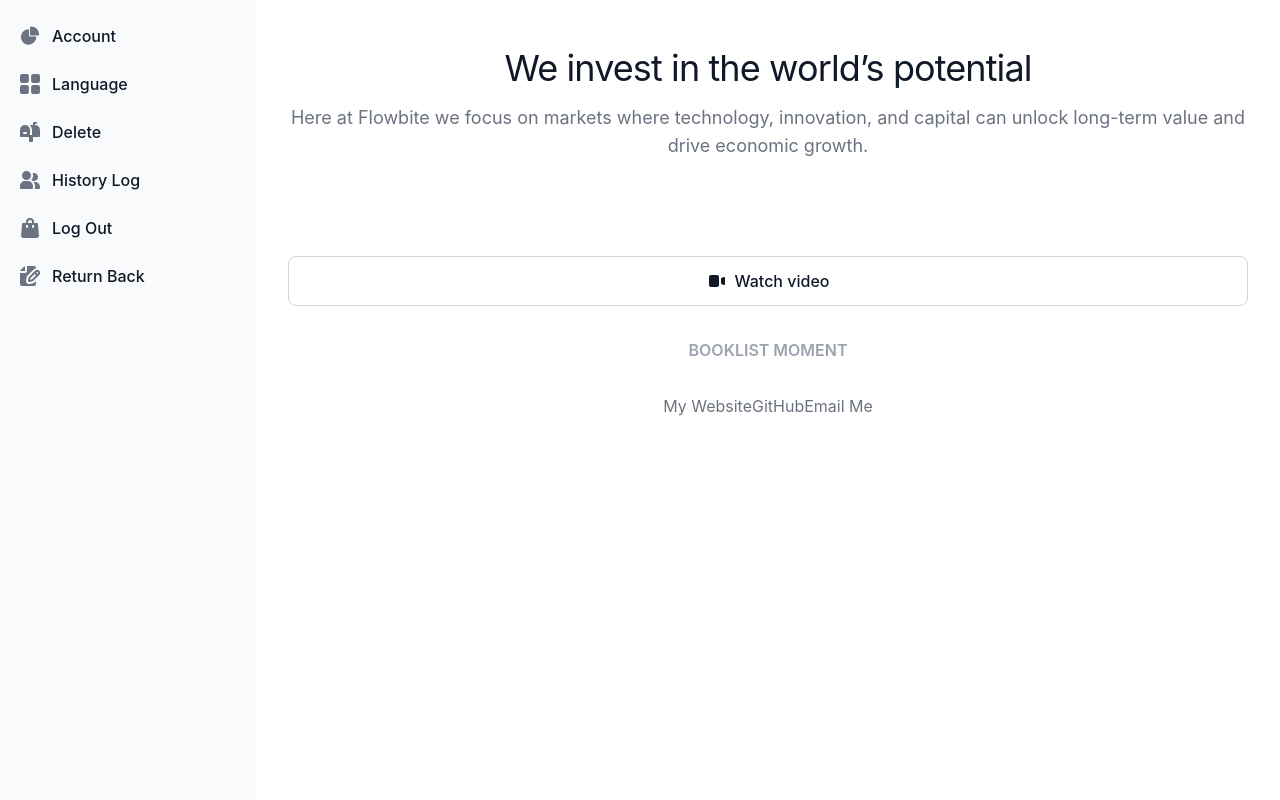
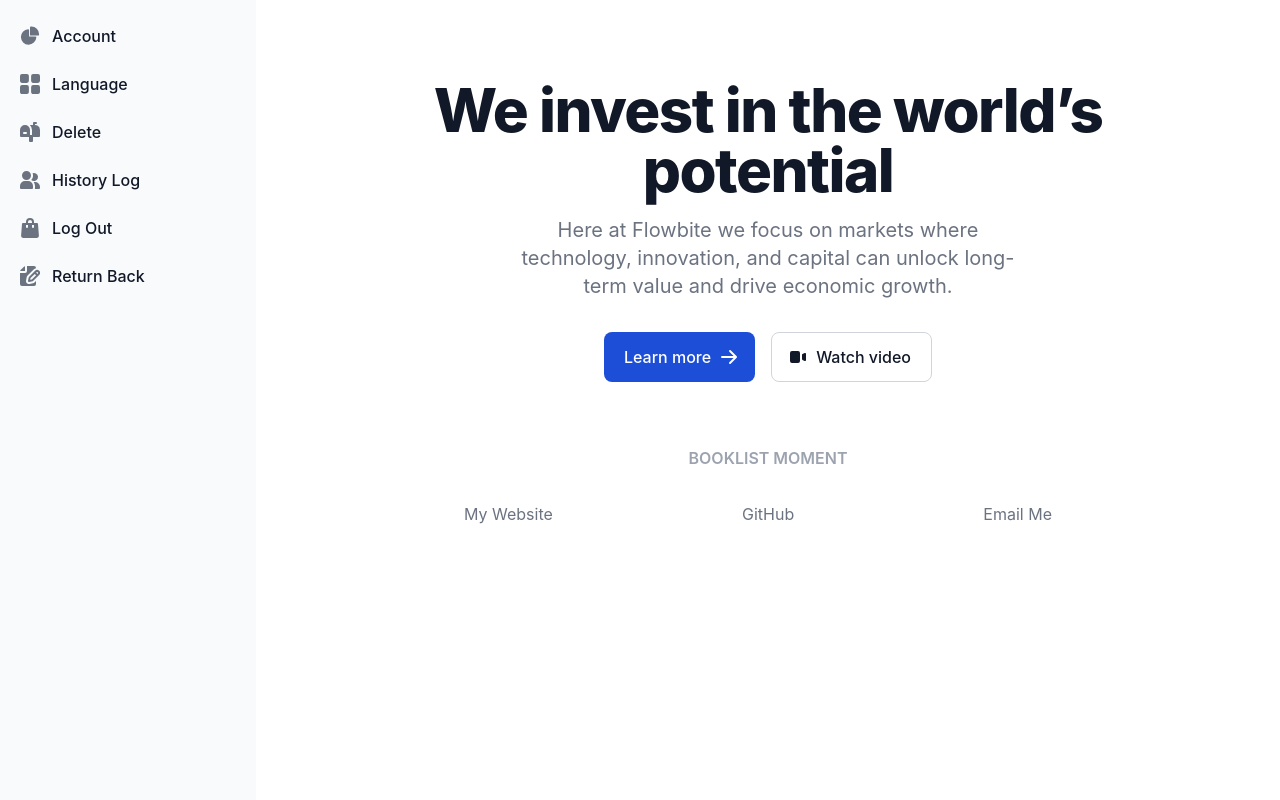
Before and after one commit to YOLO-GIT/Booklist, a PHP site: page /dist/settings.html in a window 1280 px wide. Run offline with PHP 8.4, Linux system fonts and the light colour scheme; some libraries are stand-ins or nearby versions.

Commit message:
Some Adjustment

```diff
--- a/Post-Sets/dist/home.html
+++ b/Post-Sets/dist/home.html
@@ -109,7 +109,7 @@
                     </a>
                 </li>
                 <li>
-                    <a href="./setting/settings.html"
+                    <a href="settings.html"
                         class="flex items-center p-2 text-gray-900 rounded-lg dark:text-white hover:bg-gray-100 dark:hover:bg-gray-700 group">
                         <svg class="flex-shrink-0 w-5 h-5 text-gray-500 transition duration-75 dark:text-gray-400 group-hover:text-gray-900 dark:group-hover:text-white"
                             data-slot="icon" fill="none" stroke-width="1.5" stroke="currentColor" viewBox="0 0 24 24"
--- a/Post-Sets/src/output.css
+++ b/Post-Sets/src/output.css
@@ -775,10 +775,38 @@ video {
   margin-top: 2rem;
 }
 
+.-ml-1 {
+  margin-left: -0.25rem;
+}
+
+.-mr-1 {
+  margin-right: -0.25rem;
+}
+
 .mb-4 {
   margin-bottom: 1rem;
 }
 
+.mb-5 {
+  margin-bottom: 1.25rem;
+}
+
+.mb-7 {
+  margin-bottom: 1.75rem;
+}
+
+.ml-2 {
+  margin-left: 0.5rem;
+}
+
+.mr-3 {
+  margin-right: 0.75rem;
+}
+
+.mr-5 {
+  margin-right: 1.25rem;
+}
+
 .block {
   display: block;
 }
@@ -903,8 +939,24 @@ video {
   width: 100%;
 }
 
+.w-12 {
+  width: 3rem;
+}
+
+.w-32 {
+  width: 8rem;
+}
+
+.w-40 {
+  width: 10rem;
+}
+
 .max-w-sm {
   max-width: 24rem;
+}
+
+.max-w-screen-xl {
+  max-width: 1280px;
 }
 
 .flex-1 {
@@ -1294,6 +1334,16 @@ video {
 
 .bg-white\/50 {
   background-color: rgb(255 255 255 / 0.5);
+}
+
+.bg-primary-600 {
+  --tw-bg-opacity: 1;
+  background-color: rgb(37 99 235 / var(--tw-bg-opacity));
+}
+
+.bg-primary-700 {
+  --tw-bg-opacity: 1;
+  background-color: rgb(29 78 216 / var(--tw-bg-opacity));
 }
 
 .bg-gradient-to-r {
@@ -1499,6 +1573,10 @@ video {
   font-weight: 600;
 }
 
+.font-extrabold {
+  font-weight: 800;
+}
+
 .uppercase {
   text-transform: uppercase;
 }
@@ -1517,6 +1595,10 @@ video {
 
 .leading-tight {
   line-height: 1.25;
+}
+
+.leading-none {
+  line-height: 1;
 }
 
 .tracking-tight {
@@ -1942,6 +2049,30 @@ video {
     transform: translate(var(--tw-translate-x), var(--tw-translate-y)) rotate(var(--tw-rotate)) skewX(var(--tw-skew-x)) skewY(var(--tw-skew-y)) scaleX(var(--tw-scale-x)) scaleY(var(--tw-scale-y));
   }
 
+  .sm\:flex-row {
+    flex-direction: row;
+  }
+
+  .sm\:justify-center {
+    justify-content: center;
+  }
+
+  .sm\:justify-between {
+    justify-content: space-between;
+  }
+
+  .sm\:space-x-4 > :not([hidden]) ~ :not([hidden]) {
+    --tw-space-x-reverse: 0;
+    margin-right: calc(1rem * var(--tw-space-x-reverse));
+    margin-left: calc(1rem * calc(1 - var(--tw-space-x-reverse)));
+  }
+
+  .sm\:space-y-0 > :not([hidden]) ~ :not([hidden]) {
+    --tw-space-y-reverse: 0;
+    margin-top: calc(0px * calc(1 - var(--tw-space-y-reverse)));
+    margin-bottom: calc(0px * var(--tw-space-y-reverse));
+  }
+
   .sm\:p-8 {
     padding: 2rem;
   }
@@ -1956,6 +2087,11 @@ video {
     padding-bottom: 0px;
   }
 
+  .sm\:px-16 {
+    padding-left: 4rem;
+    padding-right: 4rem;
+  }
+
   .sm\:text-2xl {
     font-size: 1.5rem;
     line-height: 2rem;
@@ -2001,6 +2137,10 @@ video {
 
   .md\:w-1\/2 {
     width: 50%;
+  }
+
+  .md\:max-w-screen-md {
+    max-width: 768px;
   }
 
   .md\:grid-cols-3 {
@@ -2021,11 +2161,28 @@ video {
     font-size: 1.5rem;
     line-height: 2rem;
   }
+
+  .md\:text-5xl {
+    font-size: 3rem;
+    line-height: 1;
+  }
 }
 
 @media (min-width: 1024px) {
+  .lg\:mb-0 {
+    margin-bottom: 0px;
+  }
+
+  .lg\:mb-16 {
+    margin-bottom: 4rem;
+  }
+
   .lg\:w-1\/3 {
     width: 33.333333%;
+  }
+
+  .lg\:max-w-screen-lg {
+    max-width: 1024px;
   }
 
   .lg\:px-16 {
@@ -2043,8 +2200,33 @@ video {
     padding-bottom: 0px;
   }
 
+  .lg\:px-12 {
+    padding-left: 3rem;
+    padding-right: 3rem;
+  }
+
+  .lg\:px-36 {
+    padding-left: 9rem;
+    padding-right: 9rem;
+  }
+
+  .lg\:py-16 {
+    padding-top: 4rem;
+    padding-bottom: 4rem;
+  }
+
   .lg\:pl-3 {
     padding-left: 0.75rem;
+  }
+
+  .lg\:text-6xl {
+    font-size: 3.75rem;
+    line-height: 1;
+  }
+
+  .lg\:text-xl {
+    font-size: 1.25rem;
+    line-height: 1.75rem;
   }
 }
 
@@ -2052,6 +2234,11 @@ video {
   .xl\:p-0 {
     padding: 0px;
   }
+
+  .xl\:px-48 {
+    padding-left: 12rem;
+    padding-right: 12rem;
+  }
 }
 
 .rtl\:rotate-180:where([dir="rtl"], [dir="rtl"] *) {
```
Also changed, not shown: other parts of Post-Sets/src/output.css (+79 -14 lines).
